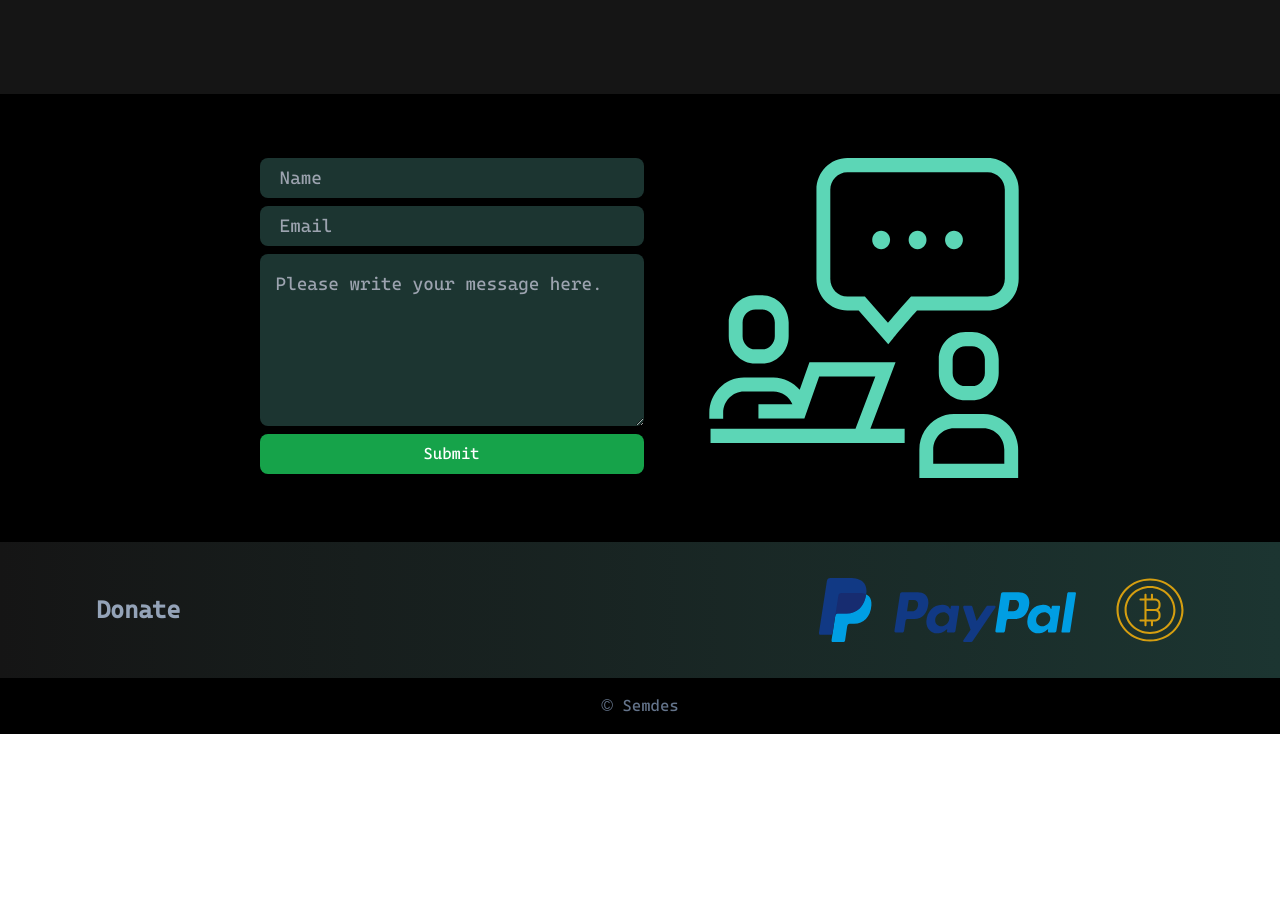
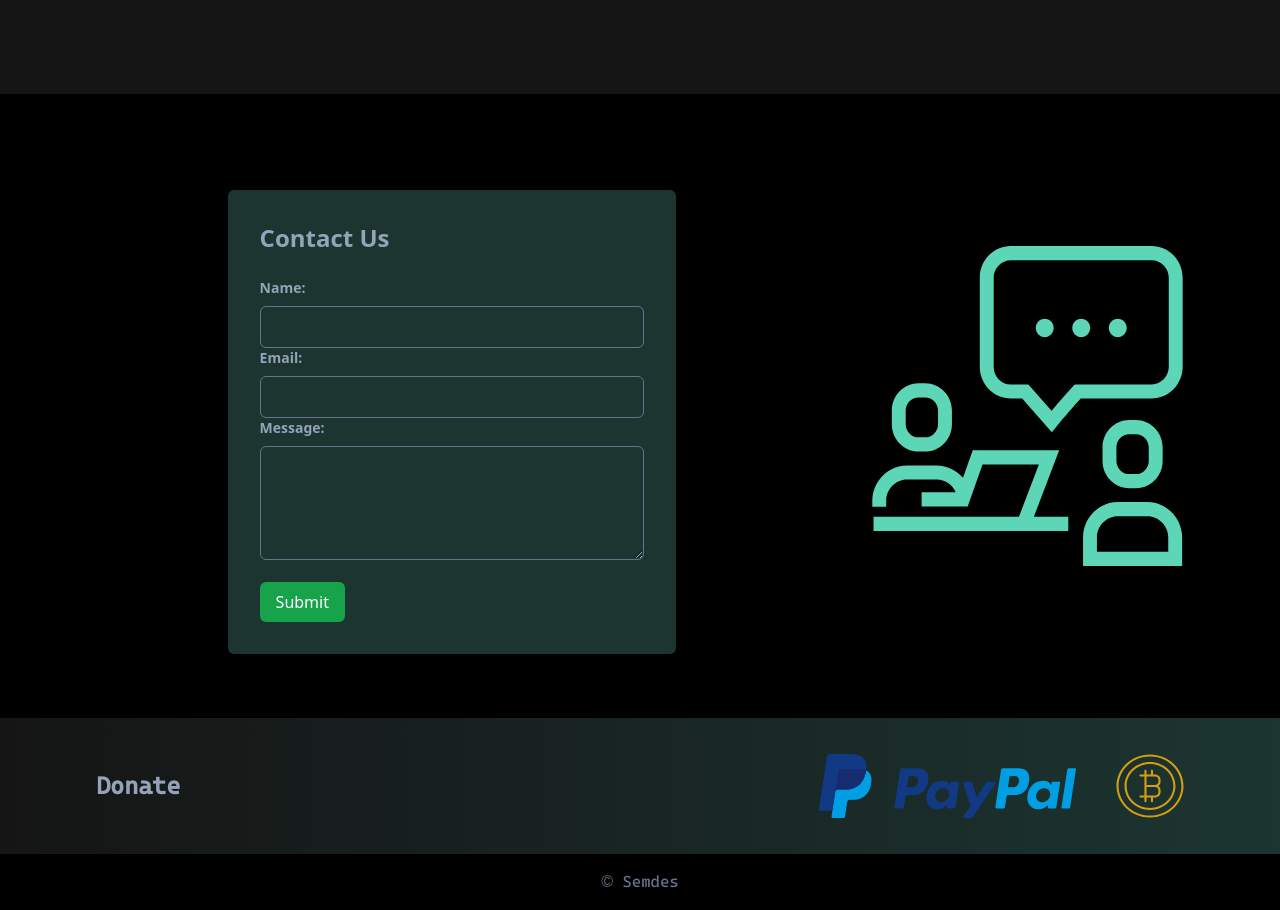
Before and after one commit to sky2626/Joetib-semades, a React (Vite) app: page / in a window 1280 px wide. Shown: the part 1808-2718 px from the top of the page. Before the commit the page ends 2542 px from the top, so only its background shows below. Built offline with nearby package versions, Linux system fonts and the light colour scheme.

Commit message:
update on home page

```diff
--- a/src/pages/Contact.jsx
+++ b/src/pages/Contact.jsx
@@ -24,7 +24,7 @@ export default function Contact () {
                 <div
                 className='bg-pro-200 flex flex-col gap-4 md:justify-center md:items-center md:flex-row md:gap-4 px-4 p-12'>
                     <div
-                    className='flex flex-col bg-pro-300 rounded-md p-6'>
+                    className='container mx-auto p-8 mt-8 bg-pro-300 rounded-md shadow-md max-w-md'>
                         <h1
                         className='text-2xl text-center text-slate-500 font-Cascadia'>Contact Information</h1>
                         <div className='flex justify-start items-start flex-col'>
@@ -73,25 +73,19 @@ export default function Contact () {
                             </div>
                         </div>
                     </div>
-                    <div
-                    class="flex flex-col gap-2">
-                        <form action="mailto:your_email@example.com" method="post" enctype="text/plain">
-                            <input
-                            class="rounded-lg text-lg bg-pro-300 h-6 p-5 max-w-full font-Cascadia"
-                            type="text" id="full name" name="full Name" placeholder="Name" autocomplere="off" required />
-                            <input
-                            class="rounded-lg text-lg bg-pro-300 h-6 p-5 max-w-full font-Cascadia"
-                            type="text" id="email" name="email" placeholder="Email" autocomplere="off" required />
-                            <textarea
-                            className='bg-pro-300 rounded-lg p-4 text-lg max-w-full font-Cascadia'
-                            name="message" id="message" placeholder="Please write your message here." cols="30" rows="5"></textarea>
-                            <button
-                            class="text-white h-10 rounded-lg text-semibold bg-green-600 p-2 max-w-full font-Cascadia"
-                            type='submit'>
-                                Submit
-                            </button>
+
+                    {/* form section */}
+                    <div class="container mx-auto p-8 mt-8 bg-pro-300 rounded-md shadow-md max-w-md">
+                        <h1 class="text-2xl font-semibold mb-6 text-slate-400">Contact Us</h1>
+                        <form action="mailto:semades@mail.com" method="post">
+                            <label class="block text-slate-400 text-sm font-bold mb-2" for="name">Name:</label>
+                            <input class="w-full bg-pro-300 p-2 border border-slate-500  text-slate-400 rounded-md" type="text" id="name" name="name" required />
+                            <label class="block text-slate-400 text-sm font-bold mb-2" for="email">Email:</label>
+                            <input class="w-full bg-pro-300 p-2 border border-slate-500 text-slate-400 rounded-md" type="email" id="email" name="email" required />
+                            <label class="block text-slate-400 text-sm font-bold mb-2" for="message">Message:</label>
+                            <textarea class="w-full bg-pro-300 p-2 border border-slate-500 text-slate-400 rounded-md" id="message" name="message" rows="4" required></textarea>
+                            <button class="bg-green-600 text-white px-4 py-2 rounded-md mt-4 hover:bg-green-700" type="submit">Submit</button>
                         </form>
-
                     </div>
                 </div>
             </div>
--- a/src/pages/Home.jsx
+++ b/src/pages/Home.jsx
@@ -142,24 +142,23 @@ export default function Home(){
 
             {/* Contact Us */}
             <div
-            className='bg-black flex px-24 py-16 justify-center md:gap-16 lg:gap- md:px-24 '>
-                <div
-                class="flex flex-col gap-2 md:justify-start md:items-start ">
-                    <input
-                    class="rounded-lg text-lg bg-pro-300 h-6 md:w-96 p-5 font-Cascadia "
-                    type="text" id="full name" name="full Name" placeholder="Name" autocomplere="off" required />
-                    <input
-                    class="rounded-lg text-lg bg-pro-300 h-6 md:w-96 p-5 font-Cascadia"
-                    type="text" id="email" name="email" placeholder="Email" autocomplere="off" required />
-                    <textarea
-                    className='bg-pro-300 rounded-lg p-4 text-lg md:w-96 font-Cascadia'
-                    name="message" id="message" placeholder="Please write your message here." cols="30" rows="5"></textarea>
-                    <button
-                    class="text-white h-10 rounded-lg text-semibold bg-green-600 p-2 md:w-96 font-Cascadia">
-                        Submit
-                    </button>
+            className='bg-black flex px-24 py-16 justify-center items-center md:gap-16 lg:gap- md:px-24 '>
+                <div class="container mx-auto p-8 mt-8 bg-pro-300 rounded-md shadow-md max-w-md">
+                    <h1 class="text-2xl font-semibold mb-6 text-slate-400">Contact Us</h1>
+                    <form action="mailto:semades@mail.com" method="post">
+                        <label class="block text-slate-400 text-sm font-bold mb-2" for="name">Name:</label>
+                        <input class="w-full bg-pro-300 p-2 border border-slate-500  text-slate-400 rounded-md" type="text" id="name" name="name" required />
+                        <label class="block text-slate-400 text-sm font-bold mb-2" for="email">Email:</label>
+                        <input class="w-full bg-pro-300 p-2 border border-slate-500 text-slate-400 rounded-md" type="email" id="email" name="email" required />
+                        <label class="block text-slate-400 text-sm font-bold mb-2" for="message">Message:</label>
+                        <textarea class="w-full bg-pro-300 p-2 border border-slate-500 text-slate-400 rounded-md" id="message" name="message" rows="4" required></textarea>
+                        <button class="bg-green-600 text-white px-4 py-2 rounded-md mt-4 hover:bg-green-700" type="submit">Submit</button>
+                    </form>
                 </div>
-                <img className='hidden md:block h-80 ' src="./src/assets/support.svg " alt="img of support" />
+                <div className=''>
+                    <img className='hidden md:block h-80 ' src="./src/assets/support.svg " alt="img of support" />
+                </div>
+
             </div>
 
             {/* donate */}
```
